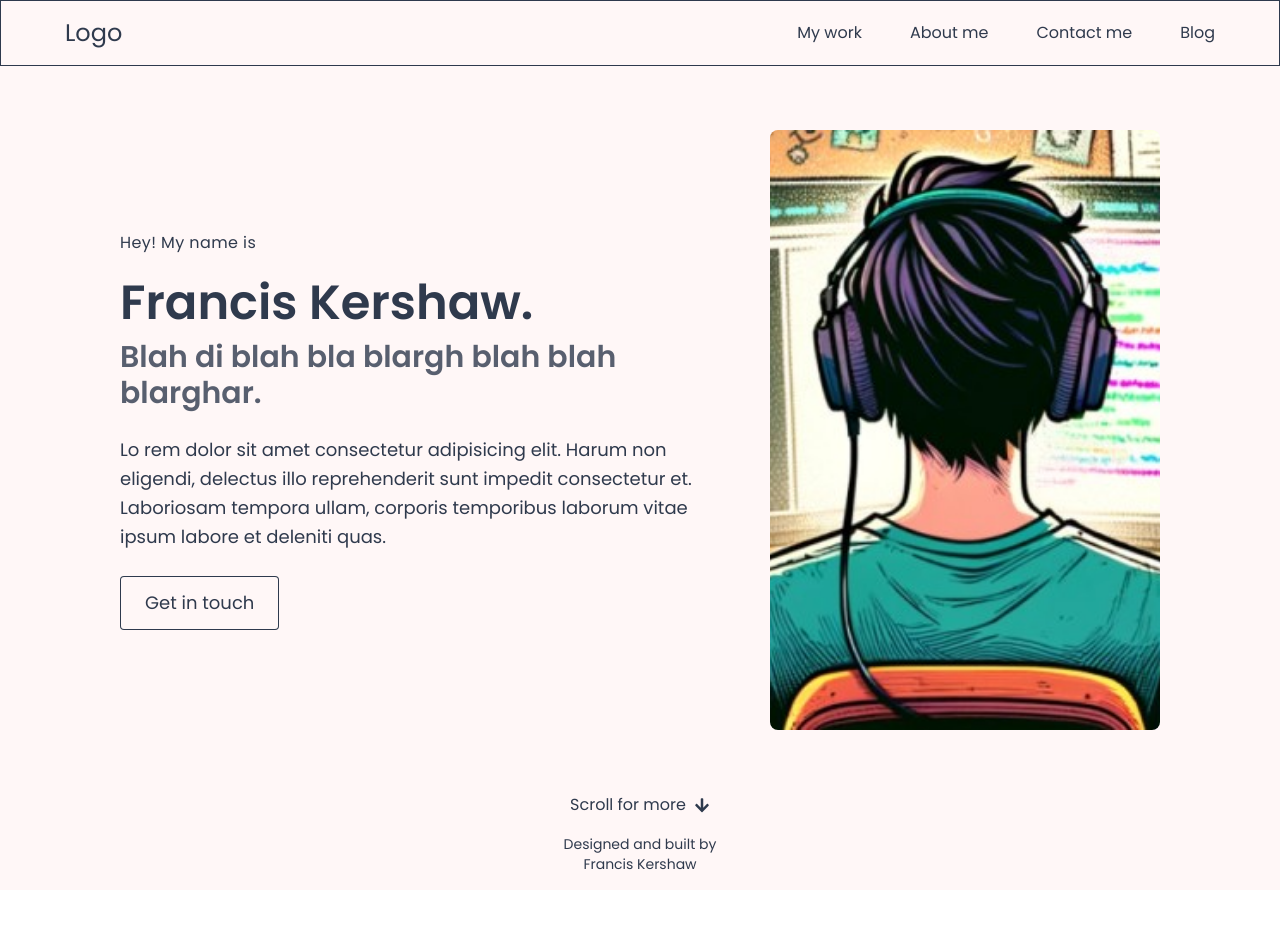
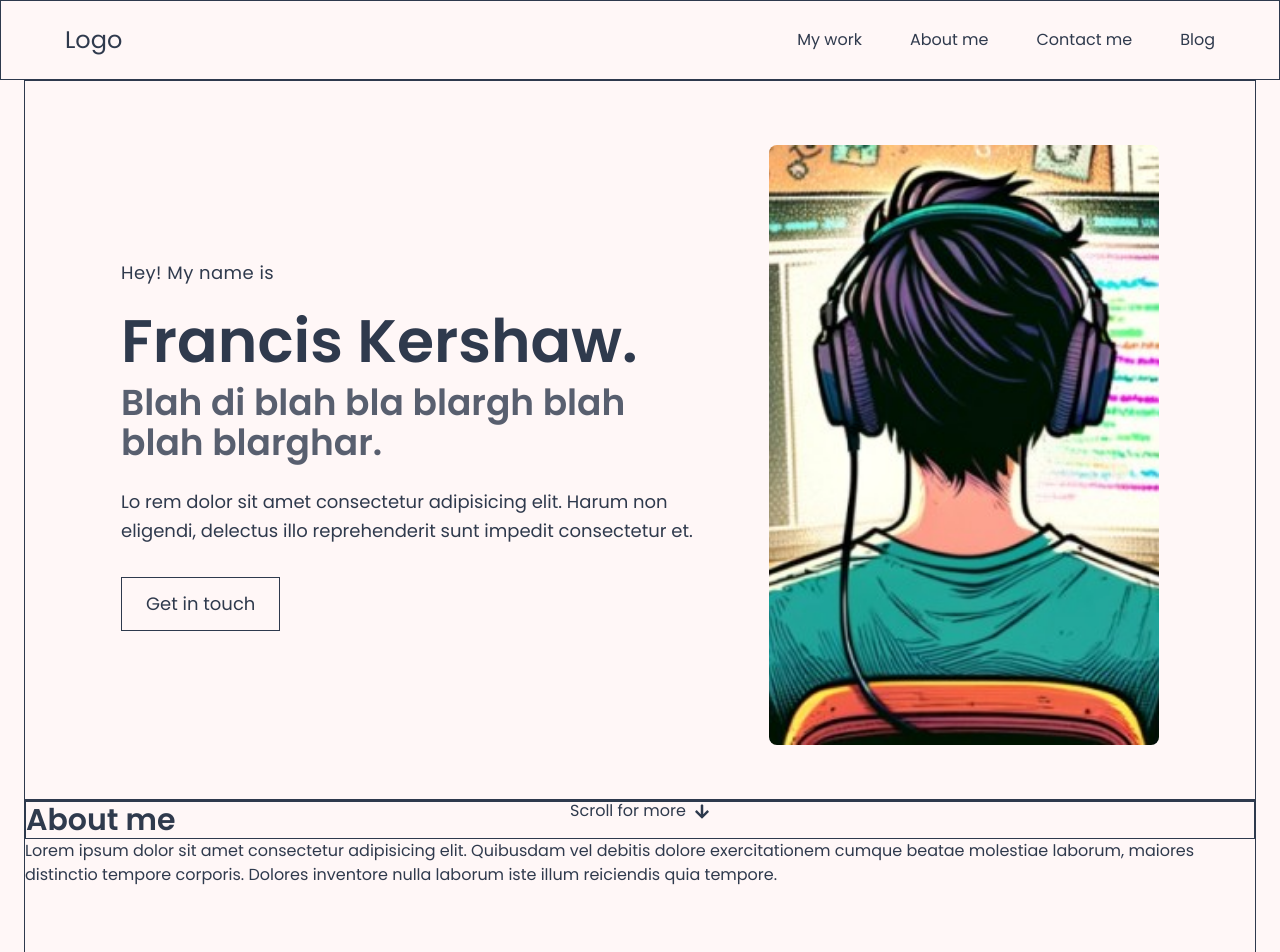
Before and after one commit to franciskershaw/francis-kershaw, a React (Vite) app: page / in a window 1280 px wide. Shown: the top 952 px of the page. Before the commit the page ends 890 px from the top, so only its background shows below. Built offline with nearby package versions, Linux system fonts and the light colour scheme.

Commit message:
Ensure minimum height on each component

```diff
--- a/src/App.css
+++ b/src/App.css
@@ -1,5 +1,9 @@
 @import url("https://fonts.googleapis.com/css2?family=Inter:ital,opsz,wght@0,14..32,100..900;1,14..32,100..900&family=Poppins:ital,wght@0,100;0,200;0,300;0,400;0,500;0,600;0,700;0,800;0,900;1,100;1,200;1,300;1,400;1,500;1,600;1,700;1,800;1,900&family=Raleway:ital,wght@0,100..900;1,100..900&display=swap");
 @import "tailwindcss";
+
+:root {
+  --navbar-height: 80px;
+}
 
 /* Inter, Poppins, Raleway have been imported, cycle through them to find the best one */
 body {
--- a/src/App.tsx
+++ b/src/App.tsx
@@ -2,6 +2,7 @@ import "./App.css";
 import Navbar from "./components/Navbar";
 import Footer from "./components/Footer";
 import HeroSection from "./components/HeroSection";
+import AboutSection from "./components/AboutSection";
 
 function App() {
   return (
@@ -10,6 +11,7 @@ function App() {
 
       <div className="px-6">
         <HeroSection />
+        <AboutSection />
       </div>
       <Footer />
     </div>
--- /dev/null
+++ b/src/components/AboutSection.tsx
@@ -0,0 +1,15 @@
+const AboutSection = () => {
+  return (
+    <section className="flex flex-col h-[calc(100vh-var(--navbar-height))] w-full border">
+      <h2 className="text-2xl md:text-3xl font-semibold border">About me</h2>
+      <p>
+        Lorem ipsum dolor sit amet consectetur adipisicing elit. Quibusdam vel
+        debitis dolore exercitationem cumque beatae molestiae laborum, maiores
+        distinctio tempore corporis. Dolores inventore nulla laborum iste illum
+        reiciendis quia tempore.
+      </p>
+    </section>
+  );
+};
+
+export default AboutSection;
--- a/src/components/HeroSection.tsx
+++ b/src/components/HeroSection.tsx
@@ -2,10 +2,10 @@ import { FaArrowDown } from "react-icons/fa";
 
 const HeroSection = () => {
   return (
-    <>
-      <section className="flex flex-col items-center gap-8 w-full py-8 md:flex-row-reverse md:items-center md:justify-center md:gap-12 md:px-8 md:py-16 lg:gap-16 lg:px-32">
+    <section className="border flex flex-col h-[calc(100vh-var(--navbar-height))] w-full">
+      <div className="flex flex-col items-center gap-4 w-full py-4 flex-1 justify-center sm:gap-8 sm:py-8 md:flex-row-reverse md:items-center md:justify-center md:gap-12 md:px-8 md:py-16 lg:gap-16 lg:px-32">
         {/* Image */}
-        <div className="w-48 h-48 rounded-lg overflow-hidden  md:w-2/5 md:h-[500px] lg:h-[600px] md:shrink-0">
+        <div className="w-32 h-32 sm:w-48 sm:h-48 rounded-lg overflow-hidden  md:w-2/5 md:h-[500px] lg:h-[600px] md:shrink-0">
           <img
             src="/hero.jpeg"
             alt="Francis Kershaw"
@@ -14,38 +14,40 @@ const HeroSection = () => {
         </div>
 
         {/* Content */}
-        <div className="space-y-4 md:space-y-6 md:w-3/5 md:shrink-0">
-          <p className="tracking-wide md:text-base">Hey! My name is</p>
-          <div className="space-y-2 md:space-y-3 font-semibold">
-            <h1 className="text-3xl md:text-5xl">Francis Kershaw.</h1>
-            <h2 className="text-2xl md:text-3xl opacity-80">
+        <div className="space-y-2 sm:space-y-4 md:space-y-6 md:w-3/5 md:shrink-0">
+          <p className="tracking-wide text-sm sm:text-base lg:text-lg">
+            Hey! My name is
+          </p>
+          <div className="space-y-1 sm:space-y-2 md:space-y-3 font-semibold">
+            <h1 className="text-2xl sm:text-3xl md:text-5xl lg:text-6xl">
+              Francis Kershaw.
+            </h1>
+            <h2 className="text-xl sm:text-2xl md:text-3xl lg:text-4xl opacity-80">
               Blah di blah bla blargh blah blah blarghar.
             </h2>
           </div>
 
-          <p className="md:text-lg md:max-w-xl leading-relaxed">
+          <p className="text-sm sm:text-base md:text-lg md:max-w-xl leading-relaxed">
             Lo rem dolor sit amet consectetur adipisicing elit. Harum non
             eligendi, delectus illo reprehenderit sunt impedit consectetur et.
-            Laboriosam tempora ullam, corporis temporibus laborum vitae ipsum
-            labore et deleniti quas.
           </p>
 
-          <div className="flex items-center gap-4">
-            <button className="border bg-primary text-primary-foreground py-3 px-6 md:py-3 rounded-sm text-lg">
+          <div className="flex items-center gap-4 mt-8">
+            <button className="border bg-primary py-2 px-8 sm:py-3 sm:px-6 md:py-3 sm:text-lg">
               Get in touch
             </button>
           </div>
         </div>
+      </div>
 
-        {/* scroll for more */}
-      </section>
-      <div className="w-full flex items-center justify-center animate-bounce">
-        <span className="flex items-center gap-2">
+      {/* scroll for more */}
+      <div className="w-full flex items-center justify-center pb-4 sm:pb-6 animate-bounce">
+        <span className="flex items-center gap-2 text-sm sm:text-base">
           Scroll for more
           <FaArrowDown className="" />
         </span>
       </div>
-    </>
+    </section>
   );
 };
 
--- a/src/components/MobileNav.tsx
+++ b/src/components/MobileNav.tsx
@@ -16,7 +16,7 @@ const Hamburger = ({
 
   return (
     <button
-      className="border group relative z-50 inline-flex w-12 h-12 text-center items-center justify-center rounded transition"
+      className="border group relative z-50 inline-flex w-12 h-12 text-center items-center justify-center transition"
       aria-pressed={isExpanded}
       onClick={handleClick}
     >
--- a/src/components/Navbar.tsx
+++ b/src/components/Navbar.tsx
@@ -3,7 +3,7 @@ import navLinks from "./navLinks";
 
 const Navbar = () => {
   return (
-    <header className="sticky top-0 z-50 bg-primary border flex justify-between items-center p-4 md:px-16">
+    <header className="sticky top-0 z-50 bg-primary border flex justify-between items-center h-(--navbar-height) px-4 md:px-16">
       <div className="flex items-center justify-between">
         <h1 className="text-2xl">Logo</h1>
       </div>
```
